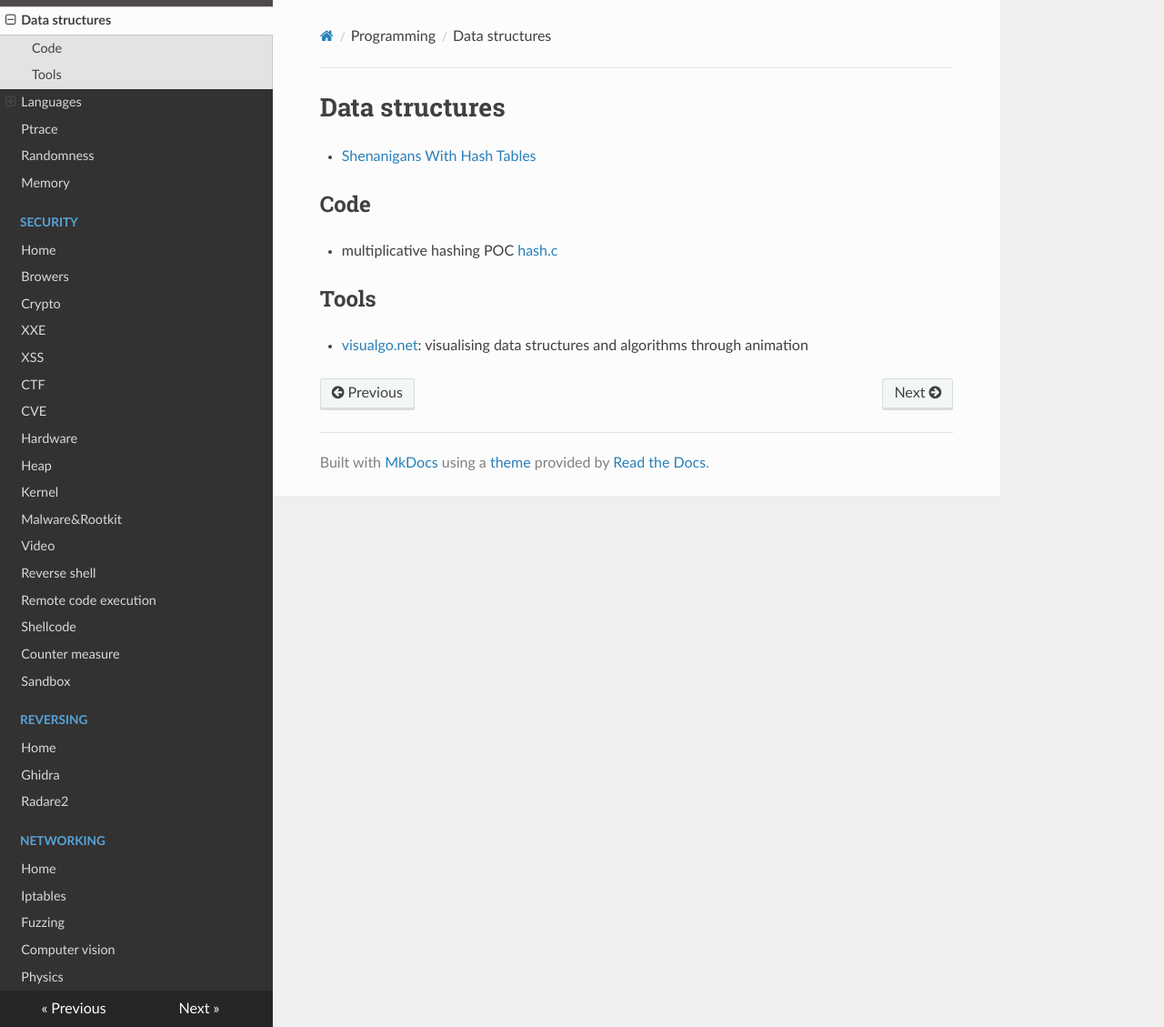
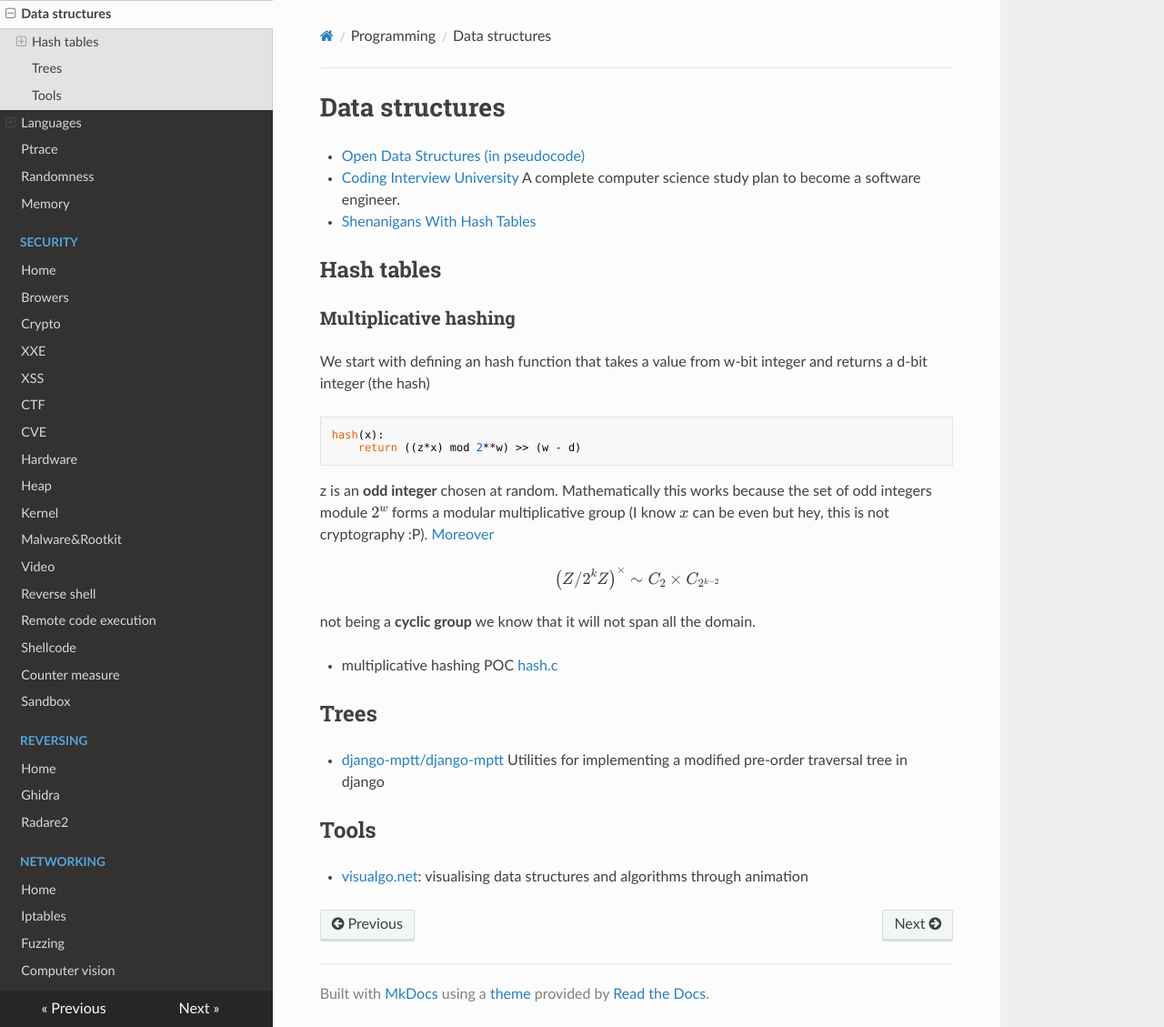
Before and after one commit to gipi/low-level, an MkDocs documentation site: the page built from docs/data_structures/index.md, in a window 1280 px wide and 1129 px high. Shown: the whole window at 91% size. Built offline with MkDocs 1.6.1, drawn with Linux system fonts in a browser that asks for light colours; nearby versions of some CDN libraries; formulas are drawn with MathJax 3; old or Windows-style settings are respelled for this version of MkDocs.

Commit message:
Added a couple of links and notes.

````diff
--- a/docs/data_structures/index.md
+++ b/docs/data_structures/index.md
@@ -1,10 +1,37 @@
 # Data structures
 
+ - [Open Data Structures (in pseudocode)](http://opendatastructures.org/ods-python.pdf)
+ - [Coding Interview University](https://github.com/jwasham/coding-interview-university) A complete computer science study plan to become a software engineer.
  - [Shenanigans With Hash Tables](http://thume.ca/2019/07/29/shenanigans-with-hash-tables/)
 
-## Code
+## Hash tables
+
+### Multiplicative hashing
+
+We start with defining an hash function that takes a value
+from w-bit integer and returns a d-bit integer (the hash)
+
+```
+hash(x):
+    return ((z*x) mod 2**w) >> (w - d)
+```
+
+z is an **odd integer** chosen at random. Mathematically this works because the set of odd
+integers module \\(2^w\\) forms a modular multiplicative group (I know \\(x\\) can be even
+but hey, this is not cryptography :P). [Moreover](https://en.wikipedia.org/wiki/Multiplicative_group_of_integers_modulo_n#Powers_of_2)
+
+$$
+\left(Z/2^k Z\right)^\times\sim C_2\times C_{2^{k - 2}}
+$$
+
+not being a **cyclic group** we know that it will not span all the domain.
 
  - multiplicative hashing POC [hash.c](hash.c)
+
+## Trees
+
+ - [django-mptt/django-mptt](https://github.com/django-mptt/django-mptt) Utilities for implementing a modified pre-order traversal tree in django
+
 
 ## Tools
 
--- a/mkdocs.yml
+++ b/mkdocs.yml
@@ -19,6 +19,7 @@ pages:
   - Home: programming.md
   - Data structures: data_structures/index.md
   - Languages:
+    - C++: languages/cpp.md
     - Python: languages/python.md
   - Ptrace: ptrace.md
   - Randomness: randomness.md
````
Also changed, not shown: docs/counter-measure.md (+1 -0 lines), docs/cve.md (+2 -1 lines), docs/reversing/reversing.md (+1 -0 lines).
